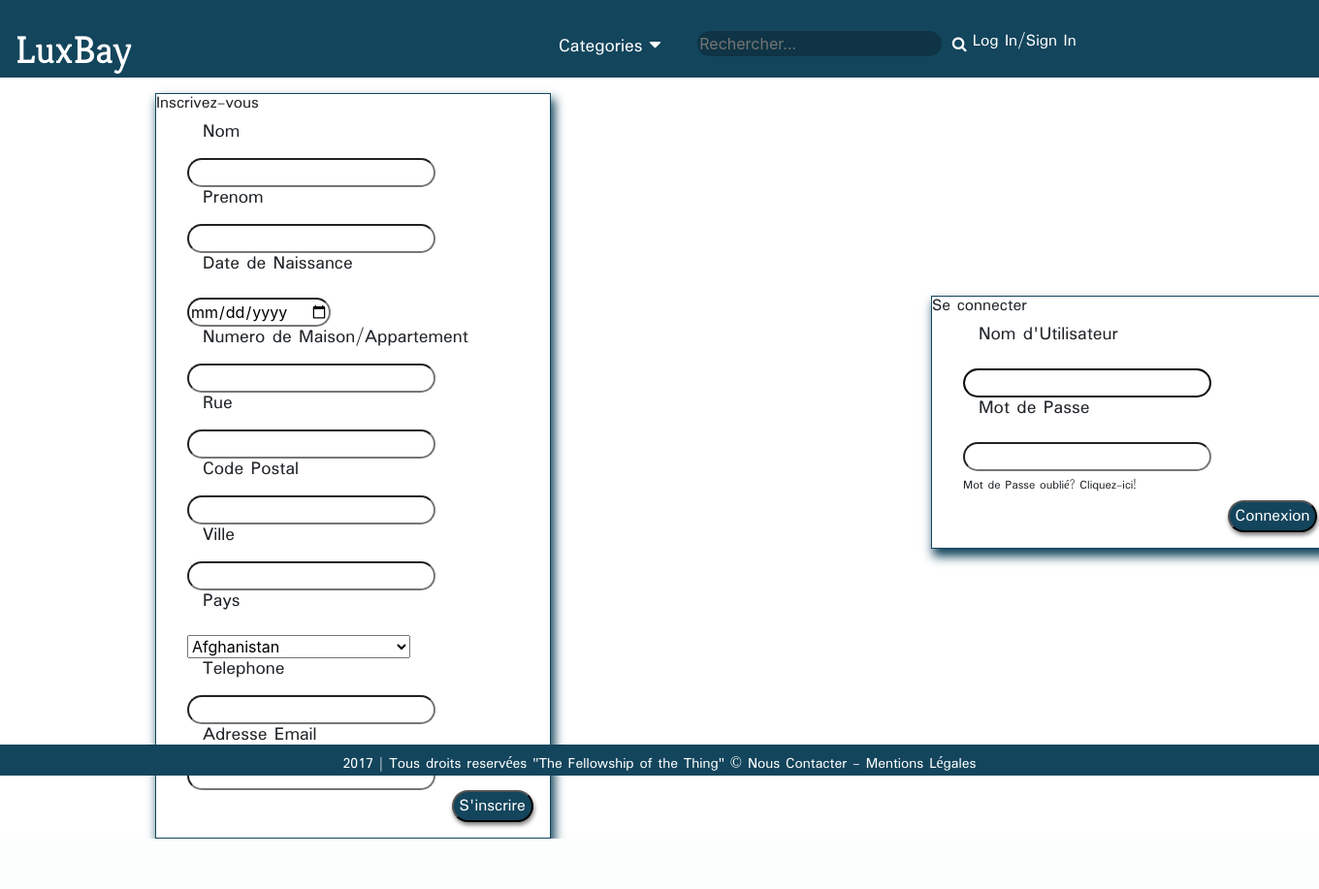
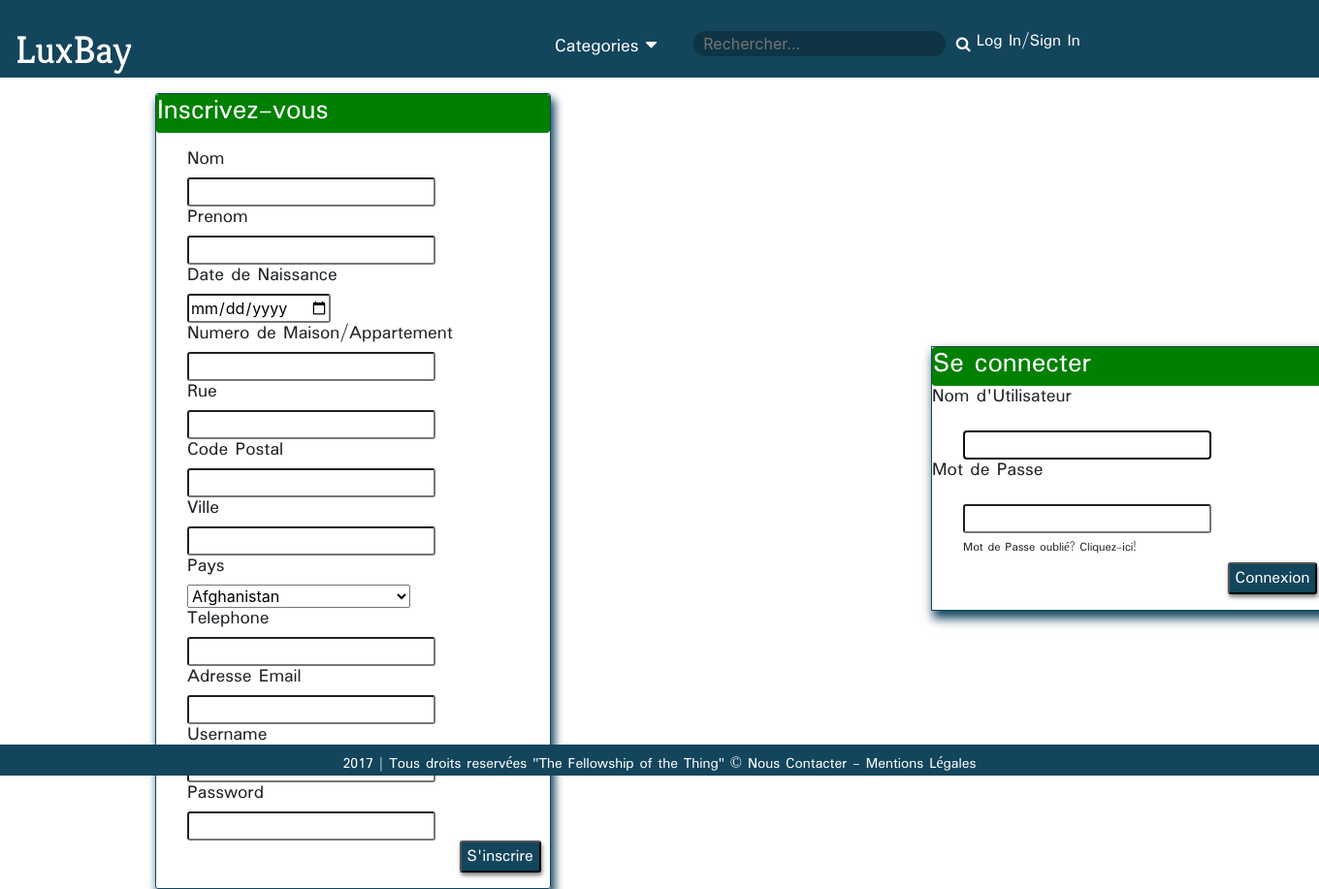
Before and after one commit to PtitePixel/projet-manhattan, a PHP site: template templates/login.html.twig in a window 1360 px wide. Shown: the whole page at 97% size. Before the commit the page ends 865 px from the top, so only its background shows below. Run offline with PHP 8.4, Linux system fonts and the light colour scheme; the template is opened without the code that fills it, so the values that code supplies are empty; some libraries are stand-ins or nearby versions.

Commit message:
Updated CSS and login/signup 14:43

```diff
--- a/templates/login.html.twig
+++ b/templates/login.html.twig
@@ -4,37 +4,27 @@
   <!-- Sign up Details -->
 
   <section class="signup">
+    <div id="titrebgcouleur">
         <h1 id="sign">Inscrivez-vous</h1>
-
+    </div>
+    <form id="champ" action="">
         <h3 id="inscription">Nom</h3>
-      <form id="champ" action="">
             <input type="text">
-      </form>
         <h3 id="inscription">Prenom</h3>
-      <form id="champ" action="">
             <input type="text">
-      </form>
         <h3 id="inscription">Date de Naissance</h3>
-      <input id="champ" type="date" name="" value="">
+          <input type="date" name="" value="">
         <h3 id="inscription">Numero de Maison/Appartement</h3>
-      <form id="champ" action="">
             <input type="text">
-      </form>
         <h3 id="inscription">Rue</h3>
-      <form id="champ" action="">
             <input type="text">
-      </form>
         <h3 id="inscription">Code Postal</h3>
-      <form id="champ" action="">
             <input type="text">
-      </form>
         <h3 id="inscription">Ville</h3>
-      <form id="champ" action="">
             <input type="text">
-      </form>
     <!-- List of all countries in drop down -->
     <h3 id="inscription">Pays</h3>
-    <select  id="champ" name="pays" class="country">
+    <select name="pays" class="country">
 
     <option value="Afghanistan">Afghanistan </option>
     <option value="Afrique_Centrale">Afrique Centrale </option>
@@ -270,21 +260,26 @@
 
     <!-- Contact Details : Phone & Email -->
     <h3 id="inscription">Telephone</h3>
-      <form id="champ" action="">
         <input type="text">
+    <h3 id="inscription">Adresse Email</h3>
+        <input type="text">
+    <h3 id="inscription"> Username</h3>
+            <input type="text">
+    <h3 id="inscription"> Password</h3>
+            <input type="text">
+    <input id="signupbutton" type="submit" value="S'inscrire">
         </form>
-    <h3 id="inscription">Adresse Email</h3>
-      <form id="champ" action="">
-        <input type="text">
-      </form>
-    <input id="signupbutton" type="submit" value="S'inscrire">
   </section>
 
 
 <div class="greenline">
+</div>
+
   <!-- Login -->
   <section class="login">
+     <div id="titrebgcouleur">
         <h1 id="sign">Se connecter</h1>
+     </div>
     <h3 id="inscription">Nom d'Utilisateur</h3>
     <input id="champ" type="text" autofocus>
     <h3 id="inscription">Mot de Passe</h3>
@@ -292,5 +287,4 @@
     <h5 id="mdp">Mot de Passe oublié? Cliquez-ici!</h5>
     <input id="signupbutton"  type="submit" value="Connexion">
   </section>
-</div>
 {% endblock %}
--- a/web/css/main.css
+++ b/web/css/main.css
@@ -97,7 +97,7 @@
     border-radius: 5rem;
     border : none;
     background-color: #0e3445;
-
+    padding-left: 10px;
     color: white;
 
 }
@@ -150,7 +150,7 @@
     text-decoration: none;
 }
 
-                            /* INDEX */
+                                         /* INDEX */
 
 
 
@@ -201,7 +201,7 @@
 
 
 
-/******* Login/Signup Page *******/
+                                                    /******* Login/Signup Page *******/
 
 /* Signup Details */
 
@@ -211,15 +211,16 @@
   border: 1px solid #13455C;
   width: 30%;
   box-shadow: 3px 7px 10px 1px #13455C;
+  border-radius: 3px;
 }
 
 #sign {
     font-family: "Padauk";
-    font-size: 18px;
+    font-size: 30px;
+    color:white;
 }
 
 #inscription {
-  margin-left: 3rem;
   font-family: "Padauk";
   font-size : 20px;
 }
@@ -245,6 +246,12 @@
 }
 
 
+#titrebgcouleur{
+    border: 1px solid green;
+    border-radius: 3px;
+    background-color: green;
+    height: 40px;
+}
 
 /* Login Details */
 .login{
@@ -264,7 +271,7 @@
 }
 
 
-/******Posting Article Page*******/
+                                                    /******Posting Article Page*******/
 
 .article{
   border: 1px solid #13455C;
@@ -285,7 +292,8 @@
 }
 
 input {
-   border-radius: 5rem;
+   //border-radius: 5rem;
+   border-radius: 3px;
 }
 
 #cat {
@@ -305,7 +313,7 @@
 #post:hover {
     box-shadow: 1px 1px 1px rgba(0, 0, 0, .5);
 }
-/* CONTACT */
+                                                    /* CONTACT */
 
 .contactez {
    font-family: "Padauk";
@@ -330,7 +338,7 @@
 
 
 
-/* MENTIONS LEGALES */
+                                                 /* MENTIONS LEGALES */
 
 .mentions {
    width : 70%;
```
Lines whose indentation alone changed are shown as unchanged.
